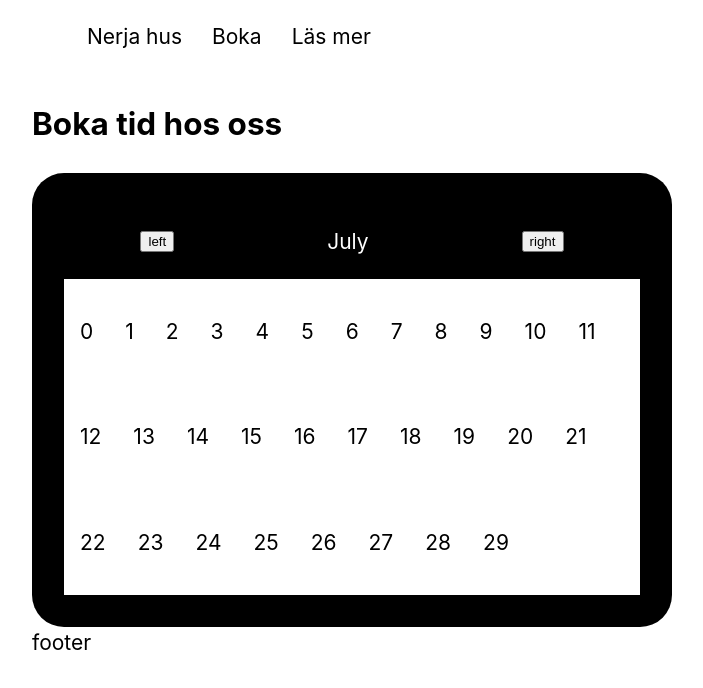
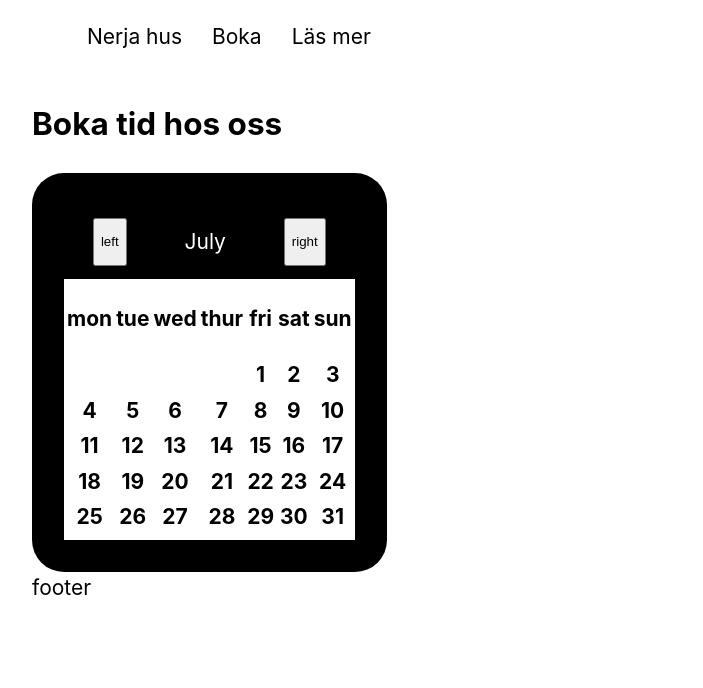
Before and after one commit to DavidFurby/Nerja-house, a Next.js app: page /booking in a window 1280 px wide. Shown: the top 688 px of the page, without its empty margins (0-703 px from the left). Built offline with nearby package versions, Linux system fonts and the light colour scheme.

Commit message:
Calendar added

```diff
--- a/components/Calendar.js
+++ b/components/Calendar.js
@@ -1,62 +1,144 @@
-import React from 'react'
-import { useState, useEffect } from 'react';
+import React from "react";
+import { useState, useEffect } from "react";
 
-import classes from "../styles/booking.module.css"
+import classes from "../styles/booking.module.css";
+
 export const Calendar = () => {
-    let [currentMonthDays, setCurrentMonthDays] = useState([]);
-    let [currentMonth, setCurrentMonth] = useState("");
+    let [currentMonth, setCurrentMonth] = useState({});
+    let [months, setMonths] = useState([]);
+    let [loading, setLoading] = useState(true)
+    let [] = useState("");
+    const monthNames = [
+        "January",
+        "February",
+        "March",
+        "April",
+        "May",
+        "June",
+        "July",
+        "August",
+        "September",
+        "October",
+        "November",
+        "December",
+    ];
+    const weekDays = ["mon", "tue", "wed", "thur", "fri", "sat", "sun"];
+    const weeksInMonth = [1, 2, 3, 4, 5, 6];
 
-    const monthNames = ["January", "February", "March", "April", "May", "June",
-    "July", "August", "September", "October", "November", "December"
-];
-    const getMonth = () => {
-        let date = new Date();
-        let monthNumber = date.getMonth();
-
-        setCurrentMonth({name: monthNames[monthNumber], number: monthNumber})
-        getDays(monthNumber);
-    }
-
-    const getDays = (monthNumber) => {
+    const getMonths = async () => {
         let date = new Date();
         let year = date.getFullYear();
-        let daysInMonth = new Date(year, monthNumber, 0).getDate();
 
-        let temp = []
-        for (let i = 0; i < daysInMonth; i++) {
-            temp.push(i);
+        let monthList = [];
+        for (let i = 0; i <= 12; i++) {
+            let date = new Date(year, i +1, 0);
+            let dayList = [];
+            for (let j = 1; j <= date.getDate(); j++) {
+                let currentDate = new Date(year, i, j)
+                dayList.push(currentDate);
             }
-        setCurrentMonthDays(temp);
+            monthList.push({ month: date.getMonth(), days: dayList });
         }
+        setMonths(monthList);
+        let currentDate = new Date().getMonth();
+        for (let i = 0; i <= monthList.length; i++) {
+            if (currentDate === i) {
+                for (let j = 0; j <= monthNames.length; j++) {
+                    if (j === currentDate) {
+                        await setCurrentMonth({ days: monthList[i].days, monthName: monthNames[j], monthNumber: date.getMonth() })
+                    }
+                }
+            }
+        }
+    };
 
-   const setMonth = (selection) => {
-        if(selection) {
-            setCurrentMonth(currentMonth.number < 11 ? {name: monthNames[currentMonth.number + 1], number: currentMonth.number + 1} : {name: monthNames[0], number: 0})
-            getDays(currentMonth.number)
+    const handleChangeMonth = (selection) => {
+        if (selection) {
+            setCurrentMonth(
+                currentMonth.monthNumber < 11
+                    ? {
+                        monthName: monthNames[currentMonth.monthNumber + 1],
+                        monthNumber: currentMonth.monthNumber + 1,
+                        days: months[currentMonth.monthNumber + 1].days,
+                    }
+                    : { monthName: monthNames[0], monthNumber: 0, days: months[0].days }
+            );
         } else {
-            setCurrentMonth(currentMonth.number > 0 ? {name: monthNames[currentMonth.number - 1], number: currentMonth.number - 1} : {name: monthNames[11], number: 11})
-            getDays(currentMonth.number)
+            setCurrentMonth(
+                currentMonth.monthNumber > 0
+                    ? {
+                        monthName: monthNames[currentMonth.monthNumber - 1],
+                        monthNumber: currentMonth.monthNumber - 1,
+                        days: months[currentMonth.monthNumber - 1].days,
 
                     }
+                    : { monthName: monthNames[11], monthNumber: 11, days: months[11].days }
+            );
         }
+    };
+
     useEffect(() => {
-        getMonth();
-    }, [])
+        getMonths();
+        setTimeout(() => {
+            setLoading(false);
+        }, 200);
+    }, []);
+
+
     return (
+        <>
+            {!loading ? (
                 <div className={classes.calendarContainer}>
                     <section className={classes.monthSelection}>
-                <button onClick={() => setMonth(false)}>left</button>
-                <p>{currentMonth.name}</p>
-                <button onClick={() => setMonth(true)}>right</button>
+                        <button onClick={() => handleChangeMonth(false)}><p>left</p></button>
+                        <p>{currentMonth.monthName}</p>
+                        <button onClick={() => handleChangeMonth(true)}><p>right</p></button>
                     </section>
-            <div className={classes.calendar}>
-                <div className={classes.days} >
-                    {currentMonthDays.map((day, index) => {
-                        return (<p key={index} style={{padding: "1rem"}}>{day}</p>
-                        )
+
+                    <table className={classes.calendar}>
+                        <thead>
+                            <tr>
+                                {weekDays.map((weekDay, index) => {
+                                    return <th key={index}><p>{weekDay}</p></th>;
                                 })}
+                            </tr>
+                        </thead>
+                        <tbody>
+                            {weeksInMonth.map((weekDay, index) => {
+                                let days = months[currentMonth.monthNumber].days;
+
+                                let dayList = [];
+                                for (let i = 0; i < days.length; i++) {
+                                    let fillerPositions = days[i].getDay() === 0 ? 6 : days[i].getDay()
+                                    if (i === 0 && days[i].getDay() !== 1) {
+                                        for (let j = 0; j < fillerPositions; j++) {
+                                            dayList.push("");
+                                        }
+                                        dayList.push(days[i].getDate());
+                                    } else if (i === days.length - 1 && days[i].getDay() !== 0) {
+                                        dayList.push(days[i].getDate());
+
+                                        let remainingWeek = 7 - days[i].getDay();
+                                        for (let t = 0; t < remainingWeek; t++) {
+                                            dayList.push("");
+                                        }
+                                    }
+                                    else {
+                                        dayList.push(days[i].getDate())
+                                    }
+                                }
+                                console.log(index);
+                                let sliceDaysInWeeks = dayList.slice(index === 0 ? 0 : 7 * index, index === 0 ? 7: 7 * index + 7);
+                                return <tr key={index}>{sliceDaysInWeeks.map((days, dayIndex) => {
+                                    return <th key={dayIndex}>{days}</th>
+                                })}</tr>
+                            })}
+
+                        </tbody>
+                    </table>
                 </div>
-            </div>
-        </div>
-    )
+            ) : null}
+
+        </>
+    );
 }
--- a/styles/booking.module.css
+++ b/styles/booking.module.css
@@ -3,21 +3,35 @@
     background: black;
     border-radius: 2rem;
     color: white;
-    width: 40rem;
+    width: fit-content;
+    max-width: 50rem;
 
 }
+
 .monthSelection {
     display: flex;
     flex-direction: row;
     justify-content: space-around;
     align-items: center;
 }
+
 .calendar {
     background: white;
     color: black;
 }
+
 .days {
     display: flex;
     flex-direction: row;
     flex-wrap: wrap;
+    justify-content: center;
+    align-items: center;
 }
+
+.weekDays {
+    display: flex;
+    flex-direction: row;
+    justify-content: space-around;
+    align-items: center;
+
+}
--- a/styles/globals.css
+++ b/styles/globals.css
@@ -14,7 +14,6 @@ body {
     font-size: 1.3125rem;
     line-height: 1.5;
     background: var(--clr-neutral-100);
-
 }
 .content {
   margin-left: 2rem;
```
Also changed, not shown: pages/index.js (+1 -9 lines). Lines whose indentation alone changed are shown as unchanged.
